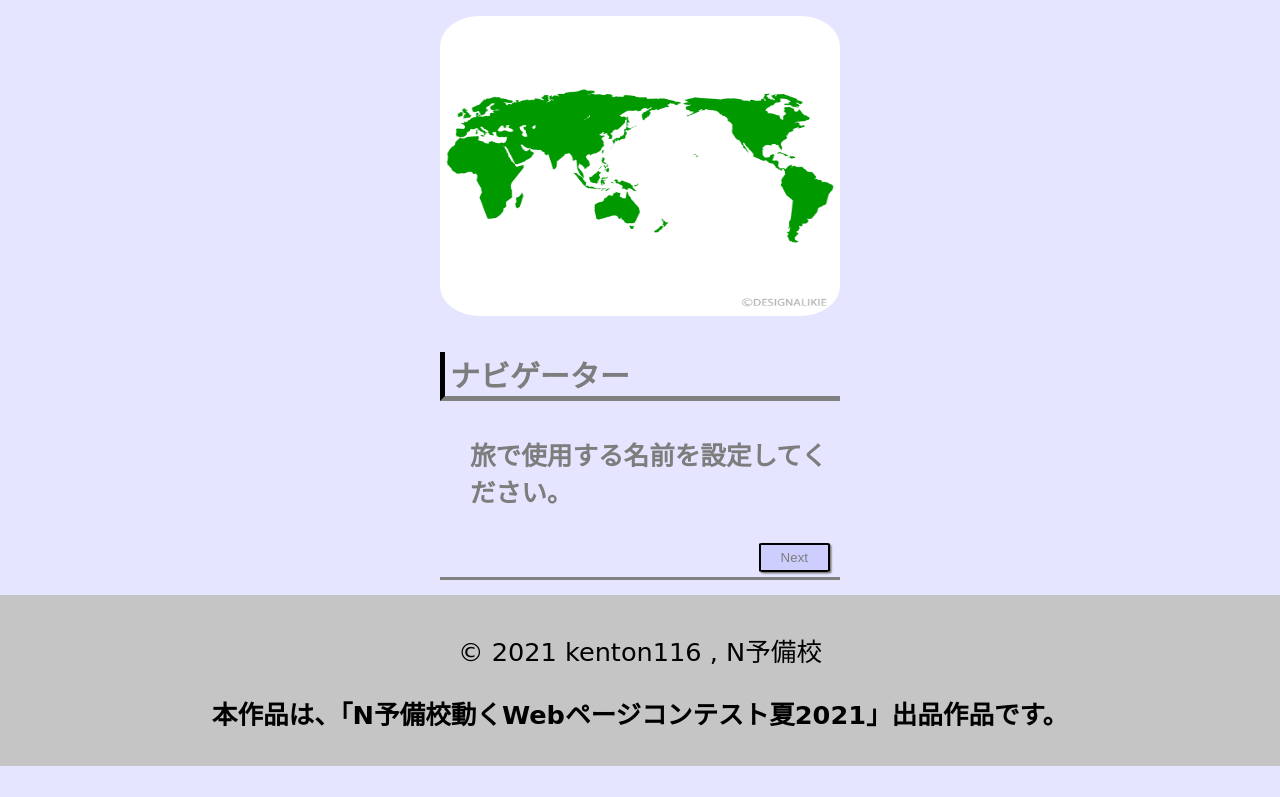
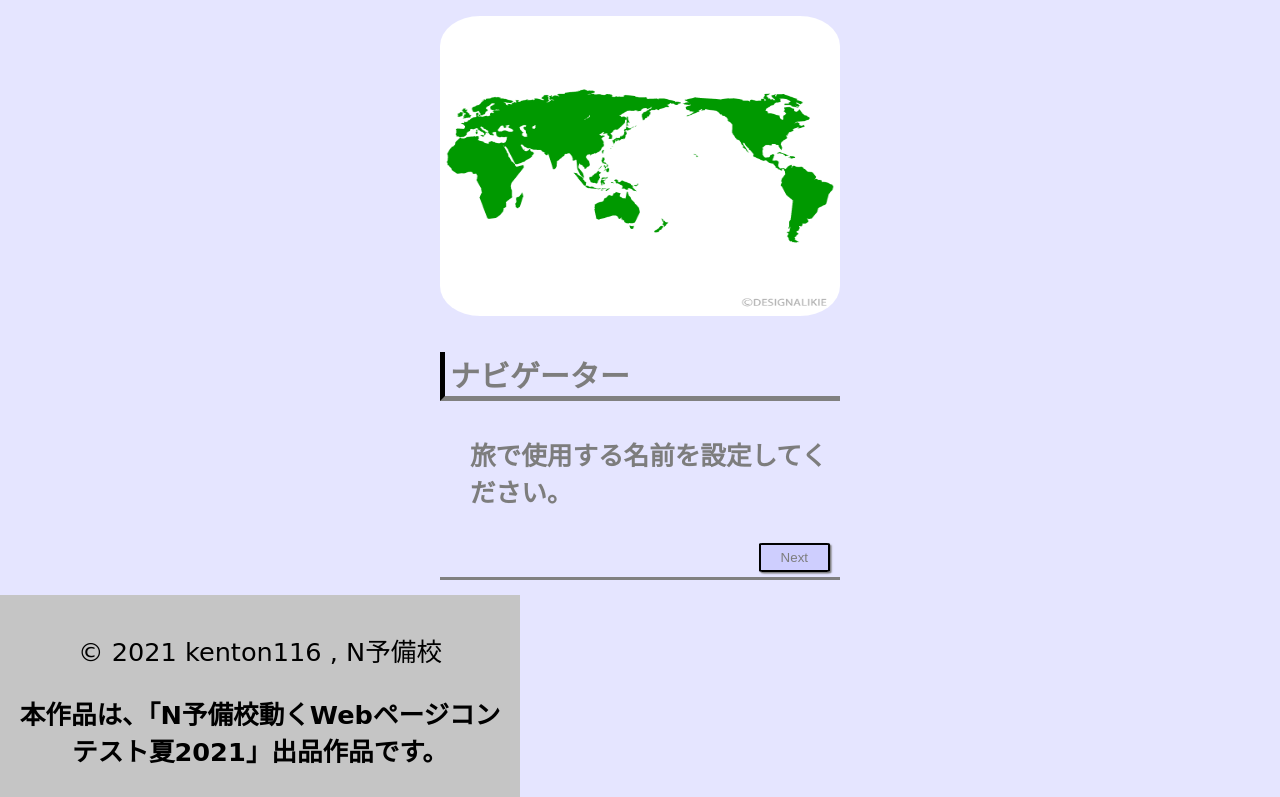
Before and after one commit to kenton116/WebWorldTraveler, a plain HTML site: page wwt.html in a window 1280 px wide. Shown: the part 503-1300 px from the top of the page. Before the commit the page ends 1277 px from the top, so only its background shows below. Drawn offline with Linux system fonts and the light colour scheme; files whose address does not match are found by name; a web font is replaced by a local one.

Commit message:
Update styles.css

```diff
--- a/src/css/styles.css
+++ b/src/css/styles.css
@@ -51,7 +51,7 @@ header {
 
 /* フッター部分 */
 footer {
-    width: device-width;
+    width: 500px;
     background-color: #c5c5c5;
     margin-top: 15px;
     padding: 10px;
@@ -93,4 +93,8 @@ footer {
     .UserName input {
         margin-top: 24px;
     }
+
+    footer {
+        width: device-width;
+    }
 }
```
